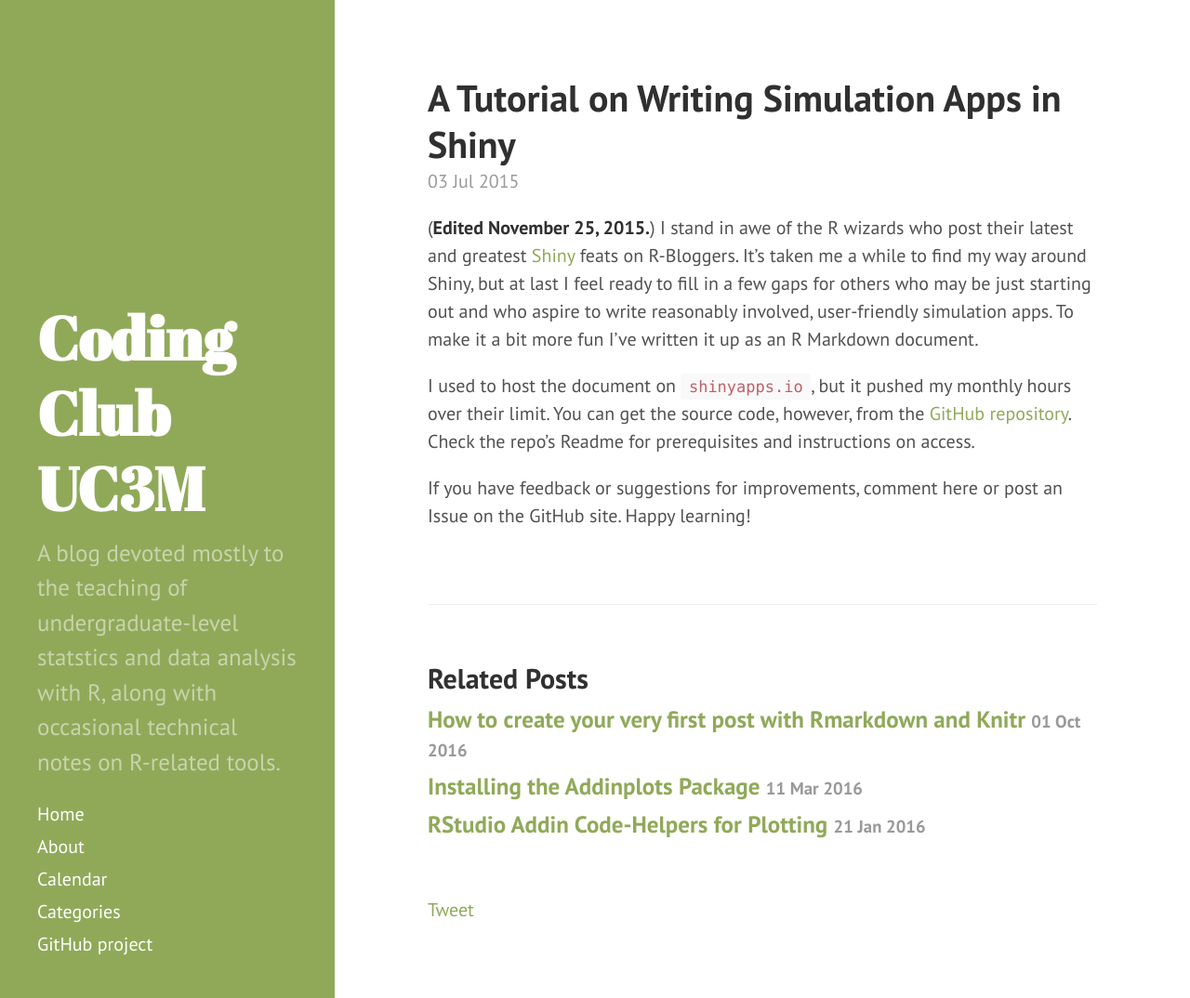
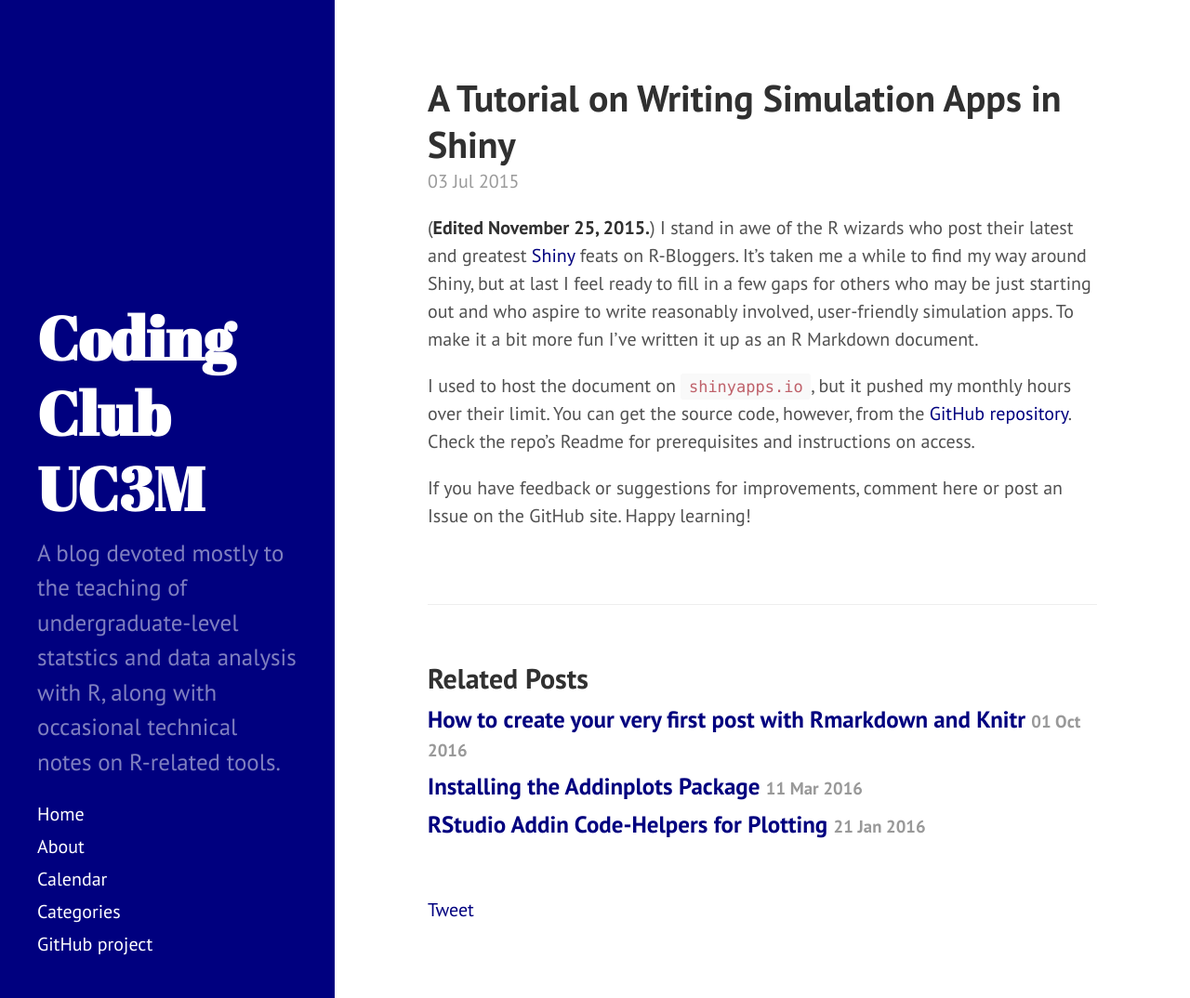
Before and after one commit to CodingClubUC3M/codingclubuc3m.github.io, a Jekyll site: the page built from _posts/2015-07-03-shiny-simulation-tutorial.markdown, in a window 1280 px wide and 1074 px high. Shown: the whole window at 93% size. Built offline with Jekyll 4.4.1, drawn with Linux system fonts in a browser that asks for light colours; comment, search, counter and statistics services are not loaded.

Commit message:
Change ugly green

```diff
--- a/_layouts/default.html
+++ b/_layouts/default.html
@@ -3,7 +3,7 @@
 
   {% include head.html %}
 
-  <body class="theme-base-0b">
+  <body class="theme-base-0d">
 
     {% include sidebar.html %}
 
--- a/public/css/hyde.css
+++ b/public/css/hyde.css
@@ -167,7 +167,6 @@
 }
 
 
-
 /*
  * Themes
  *
@@ -224,11 +223,11 @@
 
 /* Blue */
 .theme-base-0d .sidebar {
-  background-color: #6a9fb5;
+  background-color: #00007F;
 }
 .theme-base-0d .content a,
 .theme-base-0d .related-posts li a:hover {
-  color: #6a9fb5;
+  color: #00007F;
 }
 
 /* Magenta */
```
